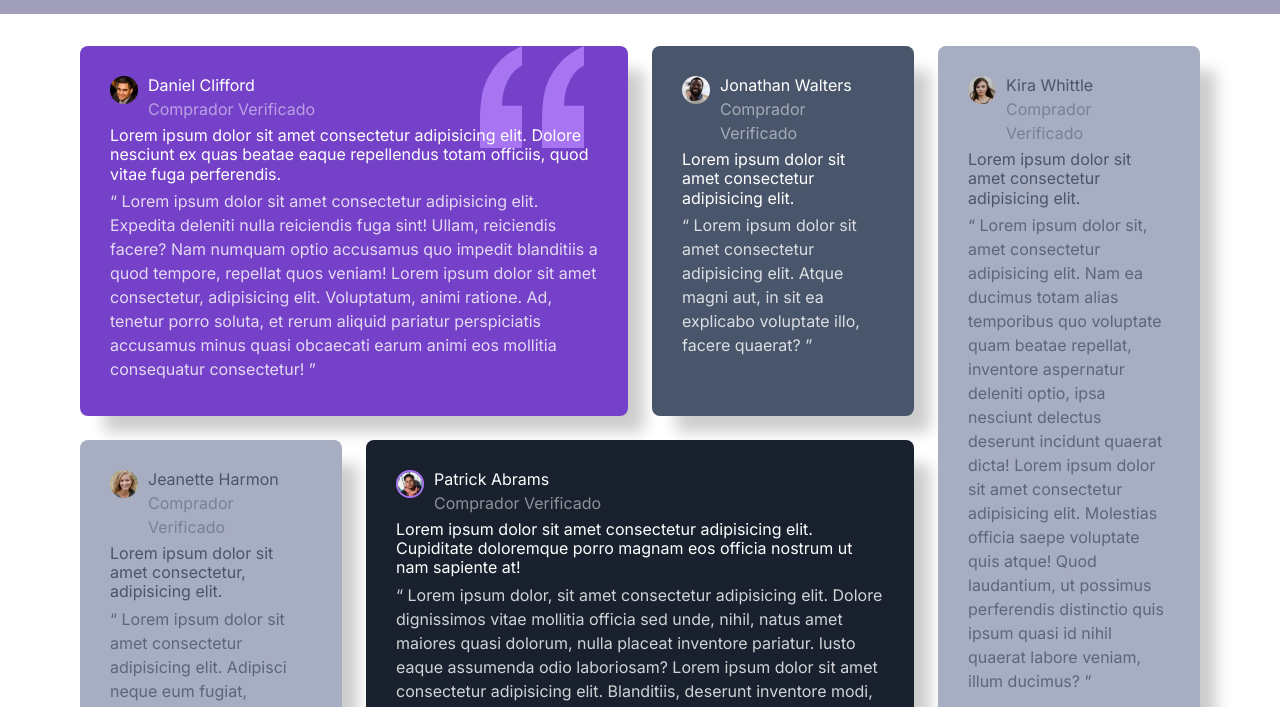
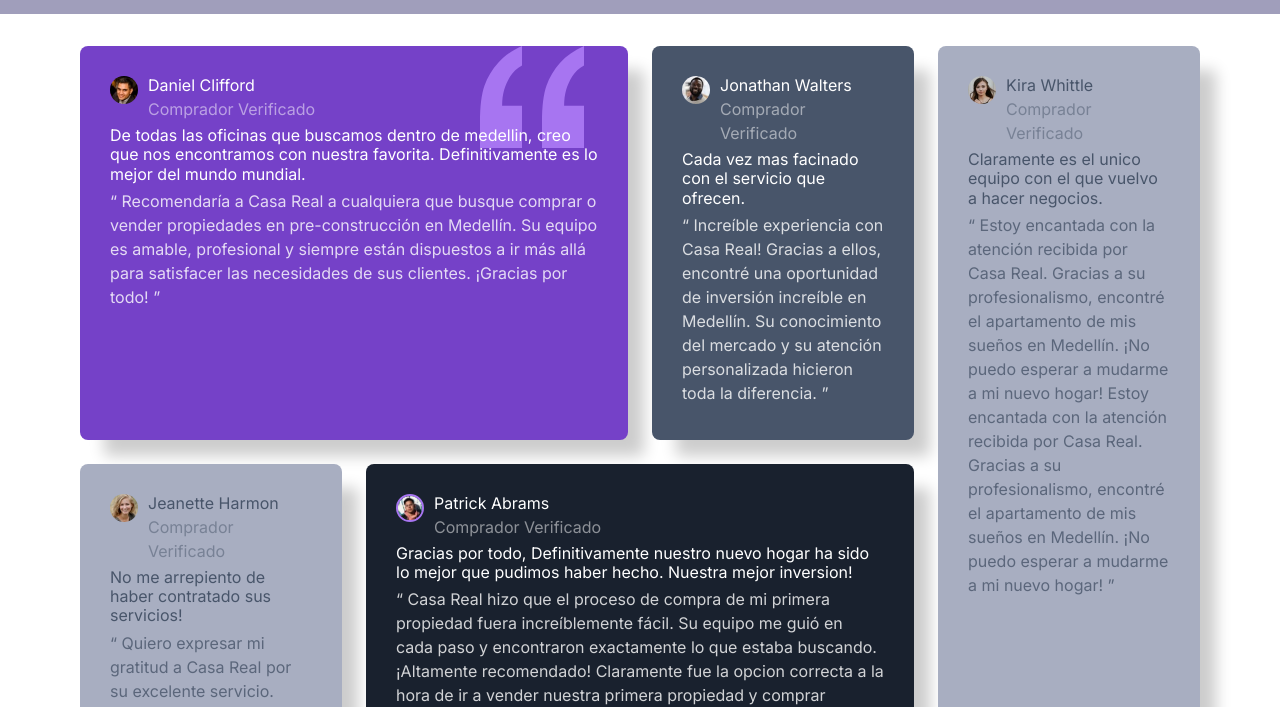
Before and after one commit to manshink/PF-Roldan, a website: page paginas/testimonios.html in a window 1280 px wide. Shown: the part 71-778 px from the top of the page. Drawn offline with nearby package versions, Linux system fonts and the light colour scheme; files whose address does not match are found by name.

Commit message:
Agregar SEO y cambiar texto lorem por real

```diff
--- a/paginas/testimonios.html
+++ b/paginas/testimonios.html
@@ -9,7 +9,9 @@
     <link href="https://fonts.googleapis.com/css2?family=Inter:wght@300;400;500;700&display=swap" rel="stylesheet">
     <link rel="shortcut icon" href="../imagenes\casa-logo.png" type="image/x-icon">
     <link rel="stylesheet" href="../css/main.css">
-    <title>Testimonios</title>
+    <meta name="description" content="Descubre lo que nuestros clientes tienen que decir sobre su experiencia con Casa Real en Medellín. Lee testimonios reales que destacan nuestro compromiso con la satisfacción del cliente y la excelencia en el servicio inmobiliario.">
+    <meta name="keywords" content="testimonios, Casa Real, Medellín, Colombia, satisfacción del cliente, servicio inmobiliario">
+    <title>Testimonios - Casa Real</title>
 </head>
 <body>
     <header>
@@ -60,11 +62,10 @@
             </div>
           </div>
           <p>
-            Lorem ipsum dolor sit amet consectetur adipisicing elit. Dolore nesciunt ex quas beatae eaque
-            repellendus totam officiis, quod vitae fuga perferendis.
+            De todas las oficinas que buscamos dentro de medellin, creo que nos encontramos con nuestra favorita. Definitivamente es lo mejor del mundo mundial.
           </p>
           <p>
-            “ Lorem ipsum dolor sit amet consectetur adipisicing elit. Expedita deleniti nulla reiciendis fuga sint! Ullam, reiciendis facere? Nam numquam optio accusamus quo impedit blanditiis a quod tempore, repellat quos veniam! Lorem ipsum dolor sit amet consectetur, adipisicing elit. Voluptatum, animi ratione. Ad, tenetur porro soluta, et rerum aliquid pariatur perspiciatis accusamus minus quasi obcaecati earum animi eos mollitia consequatur consectetur! ”
+            “ Recomendaría a Casa Real a cualquiera que busque comprar o vender propiedades en pre-construcción en Medellín. Su equipo es amable, profesional y siempre están dispuestos a ir más allá para satisfacer las necesidades de sus clientes. ¡Gracias por todo! ”
           </p>
         </article>
         <article class="testimonial flow bg-secondary-400 text-neutral-100">
@@ -78,11 +79,10 @@
             </div>
           </div>
           <p>
-            Lorem ipsum dolor sit amet consectetur adipisicing elit.
+            Cada vez mas facinado con el servicio que ofrecen.
           </p>
           <p>
-            “ Lorem ipsum dolor sit amet consectetur adipisicing elit. Atque magni aut, in sit ea explicabo
-            voluptate illo, facere quaerat? ”
+            “ Increíble experiencia con Casa Real! Gracias a ellos, encontré una oportunidad de inversión increíble en Medellín. Su conocimiento del mercado y su atención personalizada hicieron toda la diferencia. ”
           </p>
         </article>
         <article class="testimonial flow bg-neutral-100 text-secondary-400">
@@ -96,9 +96,9 @@
             </div>
           </div>
           <p>
-            Lorem ipsum dolor sit amet consectetur, adipisicing elit.</p>
+            No me arrepiento de haber contratado sus servicios!</p>
           <p>
-            “ Lorem ipsum dolor sit amet consectetur adipisicing elit. Adipisci neque eum fugiat, molestias iste nesciunt in! Exercitationem sint vitae maxime consequatur velit rem.. ”
+            “ Quiero expresar mi gratitud a Casa Real por su excelente servicio. Vendí mi propiedad en pre-construcción en tiempo récord y al precio que esperaba. ¡Gracias por hacer que todo sea tan sencillo! ”
           </p>
         </article>
         <article class="testimonial grid-col-span-2 flow bg-secondary-500 text-neutral-100">
@@ -112,11 +112,10 @@
             </div>
           </div>
           <p>
-            Lorem ipsum dolor sit amet consectetur adipisicing elit. Cupiditate doloremque porro magnam eos
-             officia nostrum ut nam sapiente at!
+            Gracias por todo, Definitivamente nuestro nuevo hogar ha sido lo mejor que pudimos haber hecho. Nuestra mejor inversion!
           </p>
           <p>
-            “ Lorem ipsum dolor, sit amet consectetur adipisicing elit. Dolore dignissimos vitae mollitia officia sed unde, nihil, natus amet maiores quasi dolorum, nulla placeat inventore pariatur. Iusto eaque assumenda odio laboriosam? Lorem ipsum dolor sit amet consectetur adipisicing elit. Blanditiis, deserunt inventore modi, aspernatur dolore nobis laudantium sunt culpa numquam adipisci consectetur ipsum repellat? Id iure quae iusto! Perspiciatis, voluptates quam?”
+            “ Casa Real hizo que el proceso de compra de mi primera propiedad fuera increíblemente fácil. Su equipo me guió en cada paso y encontraron exactamente lo que estaba buscando. ¡Altamente recomendado! Claramente fue la opcion correcta a la hora de ir a vender nuestra primera propiedad y comprar nuestro siguiente hogar. Todo fue en ultimomento, pero salio de la mejor manera posible.”
           </p>
         </article>
         <article class="testimonial flow bg-neutral-100 text-secondary-400">
@@ -130,10 +129,10 @@
             </div>
           </div>
           <p>
-            Lorem ipsum dolor sit amet consectetur adipisicing elit.
+            Claramente es el unico equipo con el que vuelvo a hacer negocios.
           </p>
           <p>
-            “ Lorem ipsum dolor sit, amet consectetur adipisicing elit. Nam ea ducimus totam alias temporibus quo voluptate quam beatae repellat, inventore aspernatur deleniti optio, ipsa nesciunt delectus deserunt incidunt quaerat dicta! Lorem ipsum dolor sit amet consectetur adipisicing elit. Molestias officia saepe voluptate quis atque! Quod laudantium, ut possimus perferendis distinctio quis ipsum quasi id nihil quaerat labore veniam, illum ducimus? ”
+            “ Estoy encantada con la atención recibida por Casa Real. Gracias a su profesionalismo, encontré el apartamento de mis sueños en Medellín. ¡No puedo esperar a mudarme a mi nuevo hogar! Estoy encantada con la atención recibida por Casa Real. Gracias a su profesionalismo, encontré el apartamento de mis sueños en Medellín. ¡No puedo esperar a mudarme a mi nuevo hogar! ”
           </p>
         </article>
       </main>
```
Also changed, not shown: index.html (+6 -4 lines), paginas/acerca-de-nosotros.html (+6 -4 lines), paginas/compra-y-vende.html (+5 -3 lines), paginas/contactame.html (+3 -1 lines), paginas/propiedades.html (+3 -1 lines).
